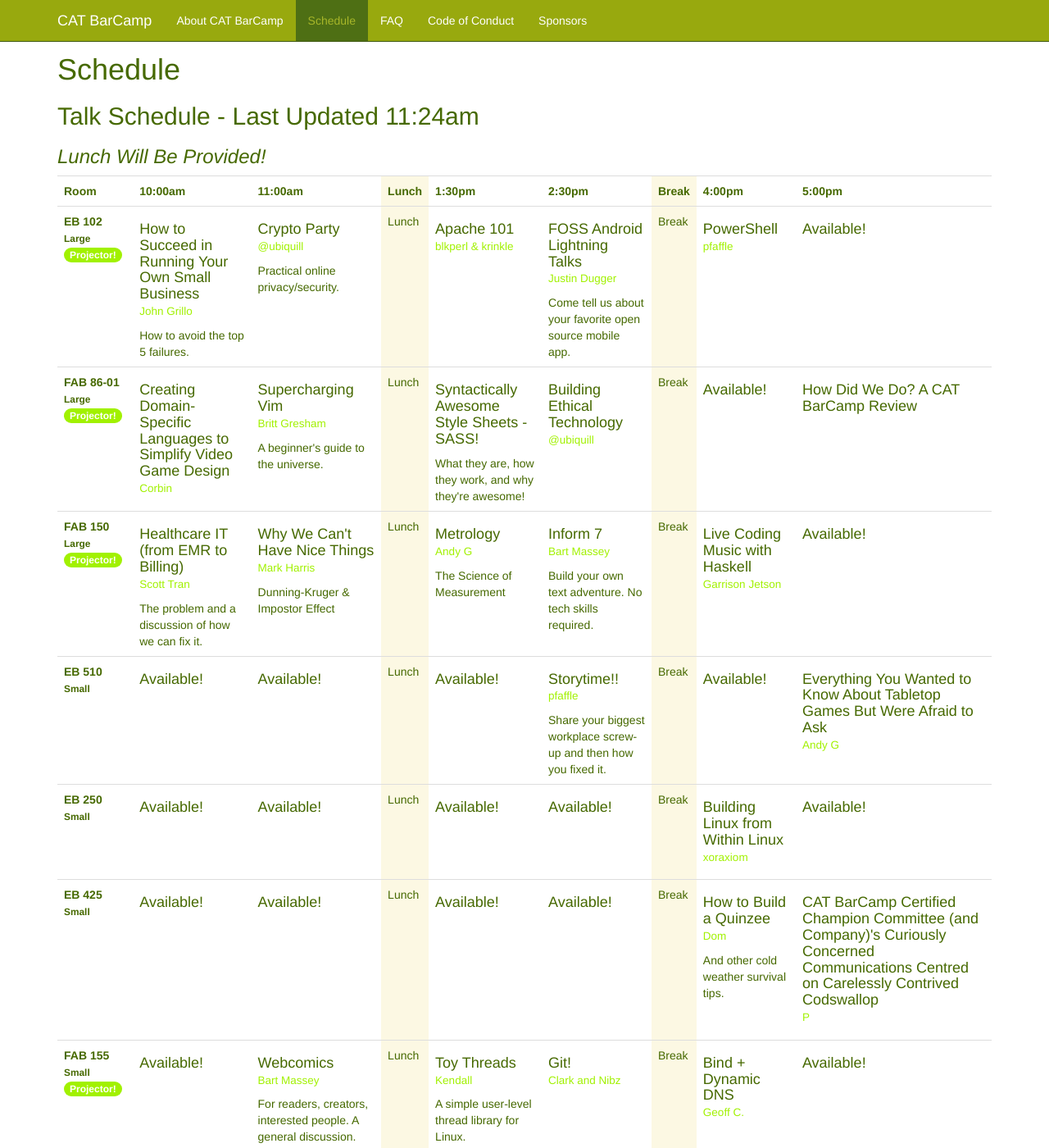
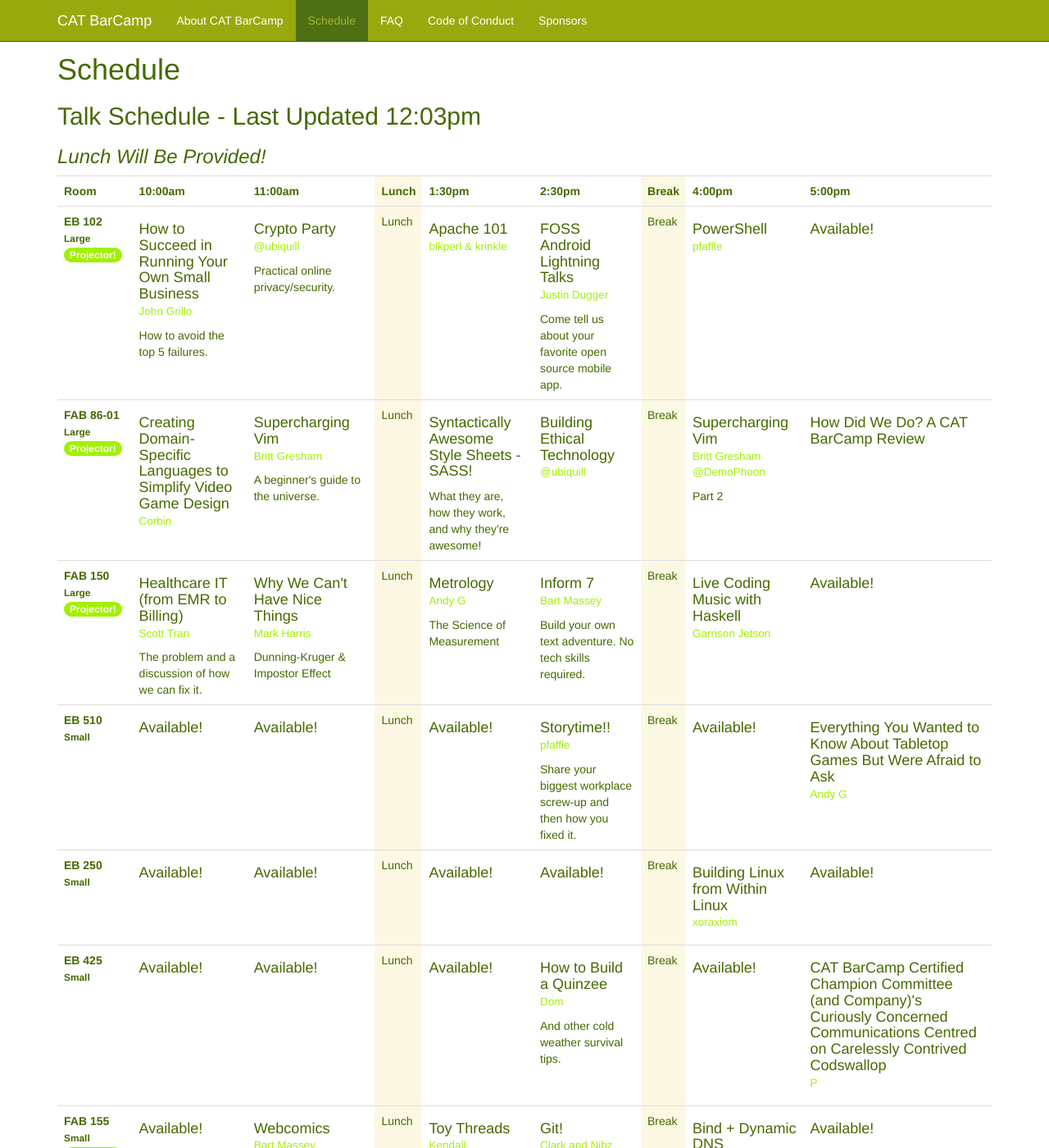
Before and after one commit to catbarcamp/catbarcamp.github.io, a Jekyll site: the page built from schedule.html, in a window 1280 px wide and 1400 px high. Shown: the whole window at 82% size. Built offline with Jekyll 4.4.1, drawn with Linux system fonts in a browser that asks for light colours.

Commit message:
Automated schedule update.

```diff
--- a/schedule.html
+++ b/schedule.html
@@ -4,7 +4,7 @@
 section: schedule
 ---
 
-<h2>Talk Schedule - Last Updated 11:24am</h2>
+<h2>Talk Schedule - Last Updated 12:03pm</h2>
 <h3><em>Lunch Will Be Provided!</em></h3>
 <table class="table table-hover">
   <tr>
@@ -83,7 +83,7 @@
     <td class="bg-warning">
       Break
     </td>
-    <td><h4>Available!<br><small></small></h4></td>
+    <td><h4>Supercharging Vim<br><small>Britt Gresham @DemoPhoon</small></h4>Part 2</td>
     <td><h4>How Did We Do? A CAT BarCamp Review<br><small></small></h4></td>
   </tr>
   <tr>
@@ -179,11 +179,11 @@
       Lunch
     </td>
     <td><h4>Available!<br><small></small></h4></td>
-    <td><h4>Available!<br><small></small></h4></td>
+    <td><h4>How to Build a Quinzee<br><small>Dom</small></h4>And other cold weather survival tips.</td>
     <td class="bg-warning">
       Break
     </td>
-    <td><h4>How to Build a Quinzee<br><small>Dom</small></h4>And other cold weather survival tips.</td>
+    <td><h4>Available!<br><small></small></h4></td>
     <td><h4>CAT BarCamp Certified Champion Committee (and Company)'s Curiously Concerned Communications Centred on Carelessly Contrived Codswallop<br><small>P</small></h4></td>
   </tr>
   <tr>
```
